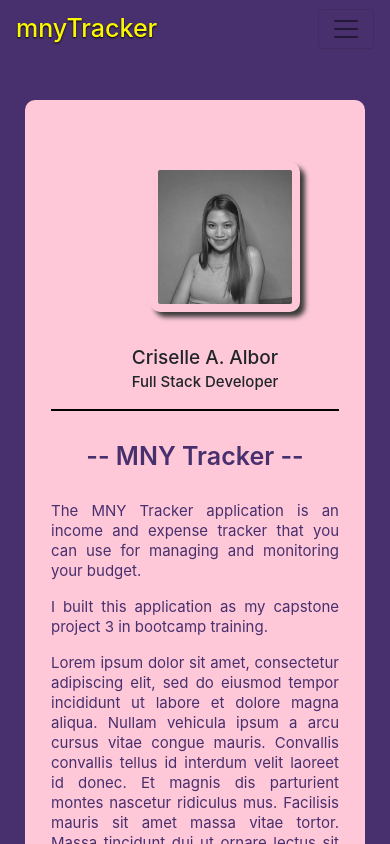
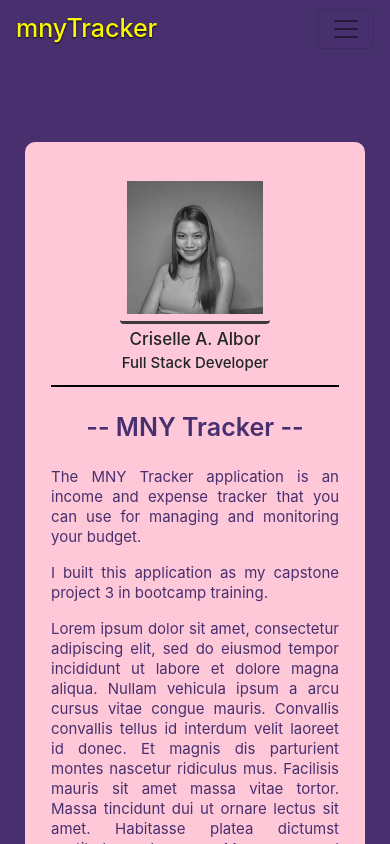
Before and after one commit to criselle10/capstone3-client, a Next.js app: page /about in a window 390 px wide. Shown: the top 844 px of the page. Built offline with nearby package versions, Linux system fonts and the light colour scheme.

Commit message:
changed about page screen resolution

```diff
--- a/pages/about/about.module.css
+++ b/pages/about/about.module.css
@@ -44,40 +44,35 @@
     align-items: center;
 }
 
-.picture {
+.picture img{
     height: 180px !important;
     width: 180px !important;
     filter: grayscale();
     border-radius: 10px;
-    box-shadow: 5px 5px 5px #48306e;
-    position: absolute;
-    padding: 8px ;
-    margin-left: 40.5%;
-}
-
-.devpic {
-    padding: 0;
-    margin-left: 20px;
+    border-bottom: 2px solid #48306e;
+    padding: 7px;
 }
 
 .myname {
-    margin-top: 25.5vh;
+    margin-top: 5px;
     text-align: center;
-    font-size: 22px;
-
+    font-size: 21px;
 }
 
 .mytitle {
     text-align: center;
-    line-height: .5;
+    line-height: .7;
+    padding-bottom: 10px;
 }
 
-@media only screen and (max-width: 768px){
-    .picture {
-        margin-left: 30%;
+@media (max-width: 768px) and (max-width: 1180px){
+    .picture img{
         height: 150px !important;
         width: 150px !important;
-        margin-top: 30px;
+        filter: grayscale();
+        border-radius: 10px;
+        border-bottom: 3px solid #48306e;
+        padding: 7px;
     }
     .title {
         font-size: 25px;
@@ -90,7 +85,6 @@
     }
     .myname {
         font-size: 19px;
-        margin-top: 25.5vh;
     }
     .mytitle {
         font-size: 15px;
@@ -103,11 +97,11 @@
     }
 }
 
-@media screen (min-height: 1366) and (min-width: 766) {
+@media (max-width: 575.98px) {
     .about {
         background: #fec8d8;
         margin-top: 10vh;
-        margin-bottom: 100px;
+        margin-bottom: 70px;
         border-radius: 10px;
     }
 
@@ -116,7 +110,7 @@
         color: #48306e;
         display: flex;
         justify-content: center;
-        padding: 30px 0 30px 0;
+        padding: 25px 0 25px 0;
         font-weight: 600;
     }
 
@@ -135,6 +129,7 @@
         align-items: center;
         padding-top: 23px;
         color: white;
+        font-size: 13.5px;
     }
 
     .footer > .mny {
@@ -150,31 +145,18 @@
         align-items: center;
     }
 
-    .picture {
-        height: 180px !important;
-        width: 180px !important;
+    .picture img {
+        height: 150px !important;
+        width: 150px !important;
         filter: grayscale();
         border-radius: 10px;
-        box-shadow: 5px 5px 5px #48306e;
-        position: absolute;
-        padding: 8px ;
-        margin-left: 40.5%;
-    }
-
-    .devpic {
-        padding: 0;
-        margin-left: 20px;
     }
 
     .myname {
-        margin-top: 35vh;
-        text-align: center;
-        font-size: 22px;
-
+        font-size: 17px;
     }
 
     .mytitle {
-        text-align: center;
-        line-height: .5;
+        line-height: .6;
     }
 }
--- a/pages/about/index.js
+++ b/pages/about/index.js
@@ -6,13 +6,11 @@ export default function About(){
     return (
         <>
             <Jumbotron className={styles.about}>
-                <Form.Row>
-                    <Form.Group as={Col} className={styles.devpic}>
-                        <img src='/crisel.jpg' alt="me" className={styles.picture} />
-                        <h4 className={styles.myname}>Criselle A. Albor</h4>
-                        <h6 className={styles.mytitle}>Full Stack Developer</h6>
-					</Form.Group>
-				</Form.Row>
+                <div className={styles.picture}>
+                    <img src='/crisel.jpg' alt="me" class="rounded mx-auto d-block" />
+                </div>
+                <h4 className={styles.myname}>Criselle A. Albor</h4>
+                <h6 className={styles.mytitle}>Full Stack Developer</h6>
                 <h1 className={styles.title}>-- MNY Tracker --</h1>
                 <div className={styles.abouttext}>
 
```
